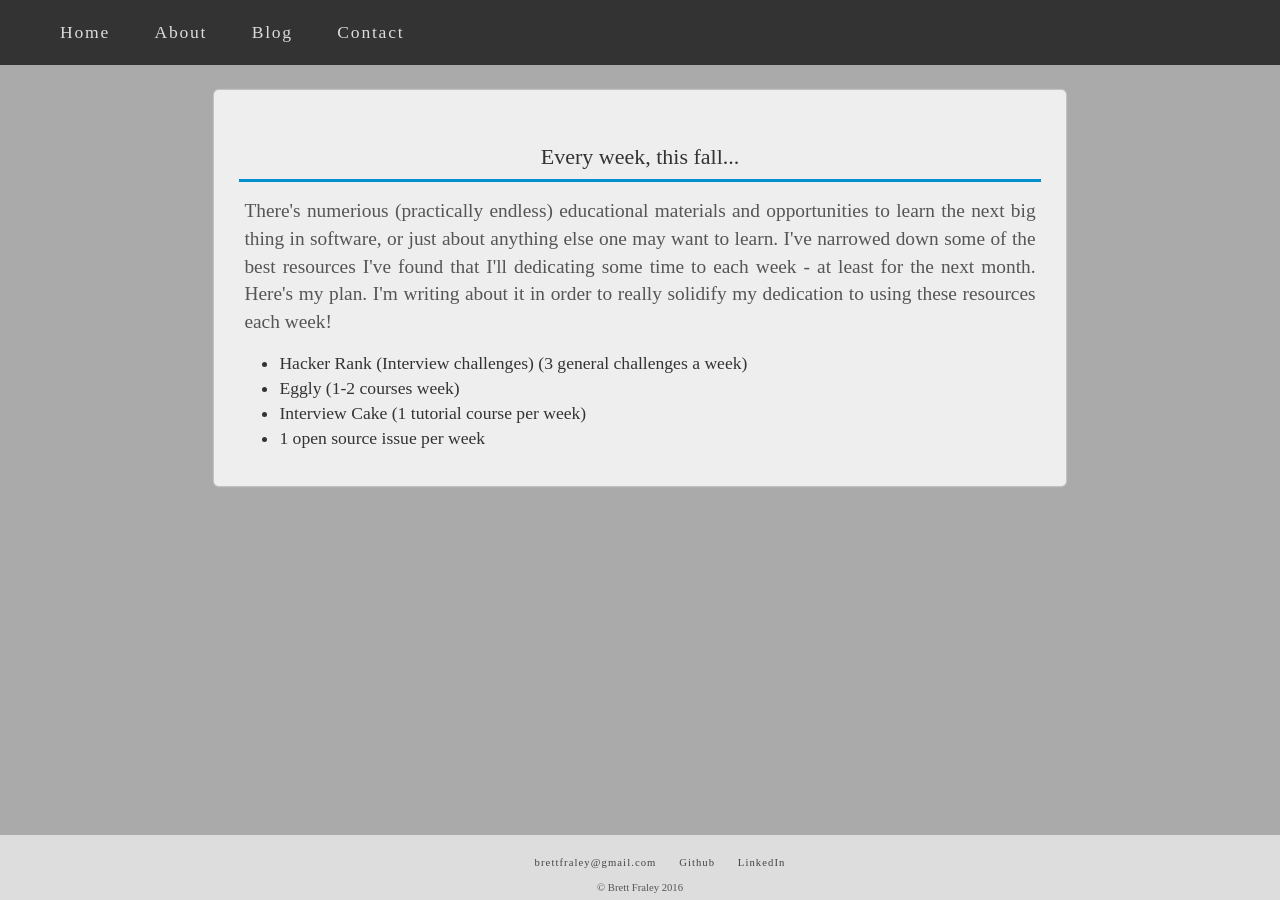
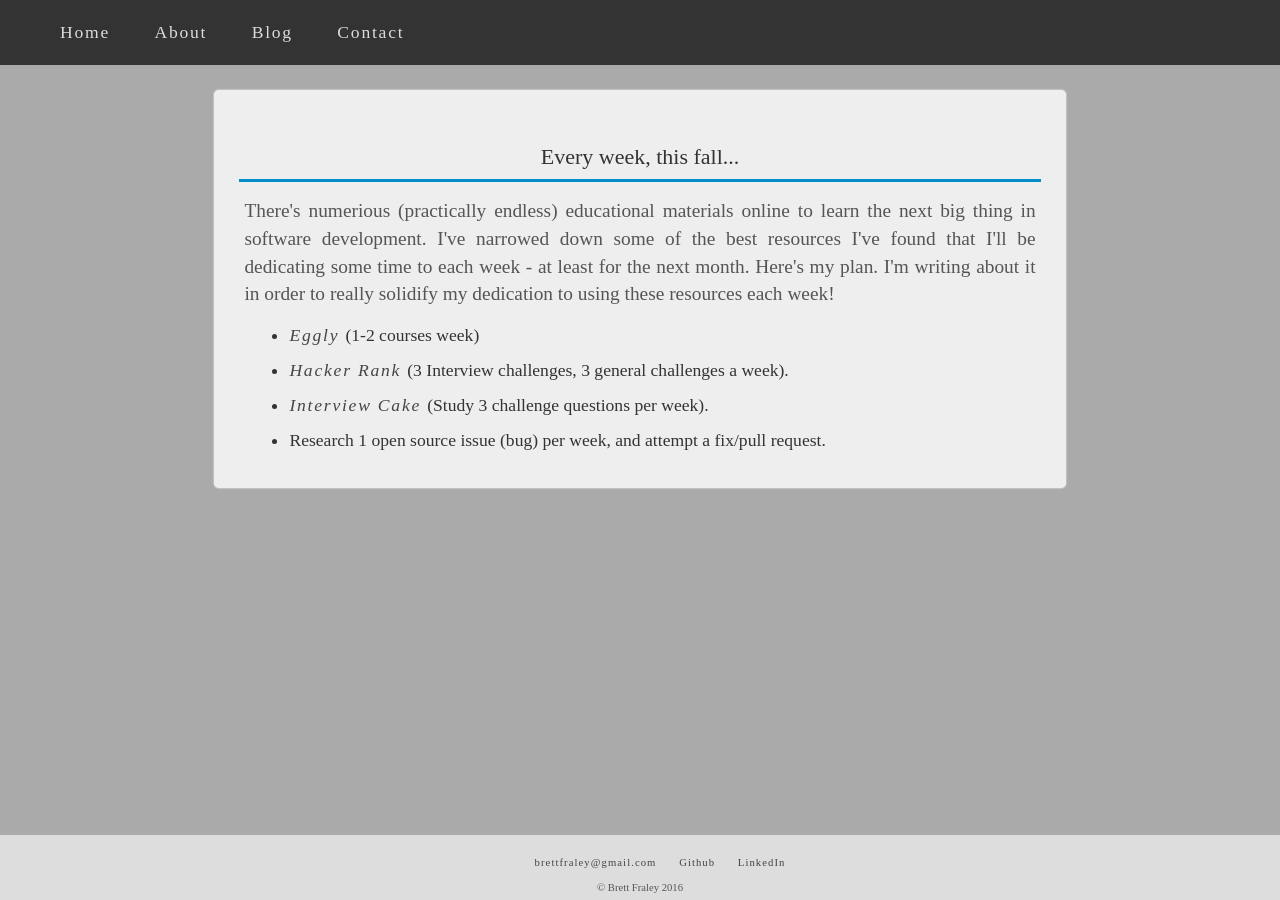
Before and after one commit to bFraley/bFraley.github.io, a Jekyll site: the page built from _posts/2016-10-19-weekly-list.md, in a window 1280 px wide. Built offline with Jekyll 4.4.1, drawn with Linux system fonts in a browser that asks for light colours; nearby versions of some CDN libraries; some web fonts are replaced.

Commit message:
touch up and add links to 'weekly study post'

```diff
--- a/_posts/2016-10-19-weekly-list.md
+++ b/_posts/2016-10-19-weekly-list.md
@@ -6,17 +6,18 @@ title: Weekly List - Fall 2016
 <article>
 <h1>Every week, this fall...</h1>
 
-<p>There's numerious (practically endless) educational materials and opportunities to learn the next
-big thing in software, or just about anything else one may want to learn. I've narrowed down
-some of the best resources I've found that I'll dedicating some time to each week - at least
+<p>There's numerious (practically endless) educational materials online to learn the next
+big thing in software development. I've narrowed down
+some of the best resources I've found that I'll be dedicating some time to each week - at least
 for the next month. Here's my plan. I'm writing about it in order to really solidify my
 dedication to using these resources each week!</p>
 
 <ul>
-    <li>Hacker Rank (Interview challenges) (3 general challenges a week)</li>
-    <li>Eggly (1-2 courses week)</li>
-    <li>Interview Cake (1 tutorial course per week)</li>
-    <li>1 open source issue per week</li>
+    <li><a href="egghead.io">Eggly </a>(1-2 courses week)</li>
+    <li><a href="https://hackerrank.com">Hacker Rank </a>
+    (3 Interview challenges, 3 general challenges a week).</li>
+    <li><a href="https://interviewcake.com">Interview Cake </a>(Study 3 challenge questions per week).</li>
+    <li>Research 1 open source issue (bug) per week, and attempt a fix/pull request.</li>
 </ul>
 
 </article>
--- a/styles.css
+++ b/styles.css
@@ -115,6 +115,20 @@ article p {
     margin:10px 0px;
 }
 
+article ul li {
+    margin:10px;
+}
+
+article a:link {
+    color:#333;
+    font-style: italic;
+}
+
+article a:hover {
+    color:#008fcc;
+    text-shadow:0px 1px 1px #999;
+}
+
 .forms {
     width:100%;
     padding:15px;
@@ -187,7 +201,7 @@ header {
 }
 
 .social-links a {
-    color:#333;
+    color:#333
 }
 
 .social-links a:hover {
@@ -196,7 +210,7 @@ header {
   text-shadow:0px 1px 1px #999;
 }
 
-.social-links ul li{
+.social-links ul li {
     font-weight:200;
     display:inline;
     margin:10px;
```
Also changed, not shown: 2 other files.
